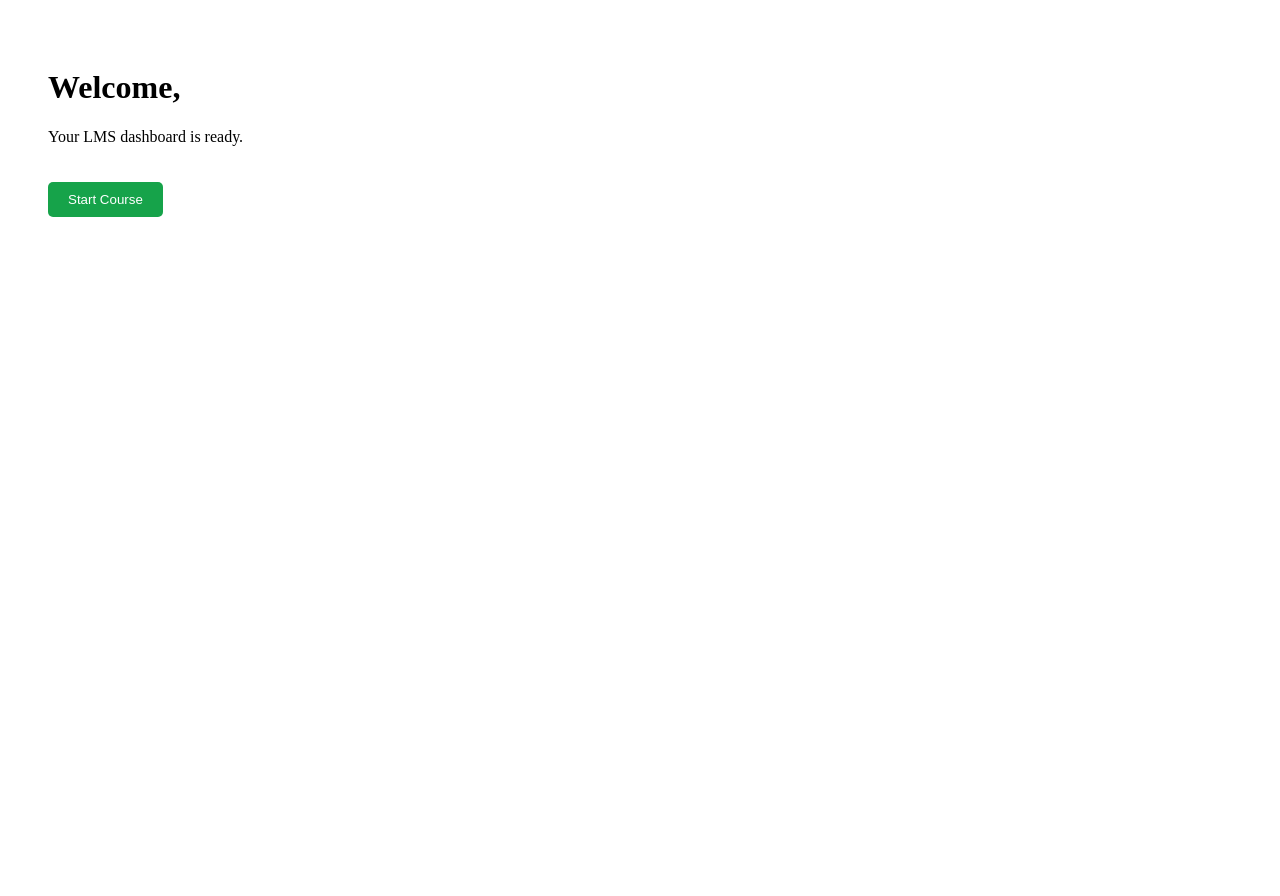
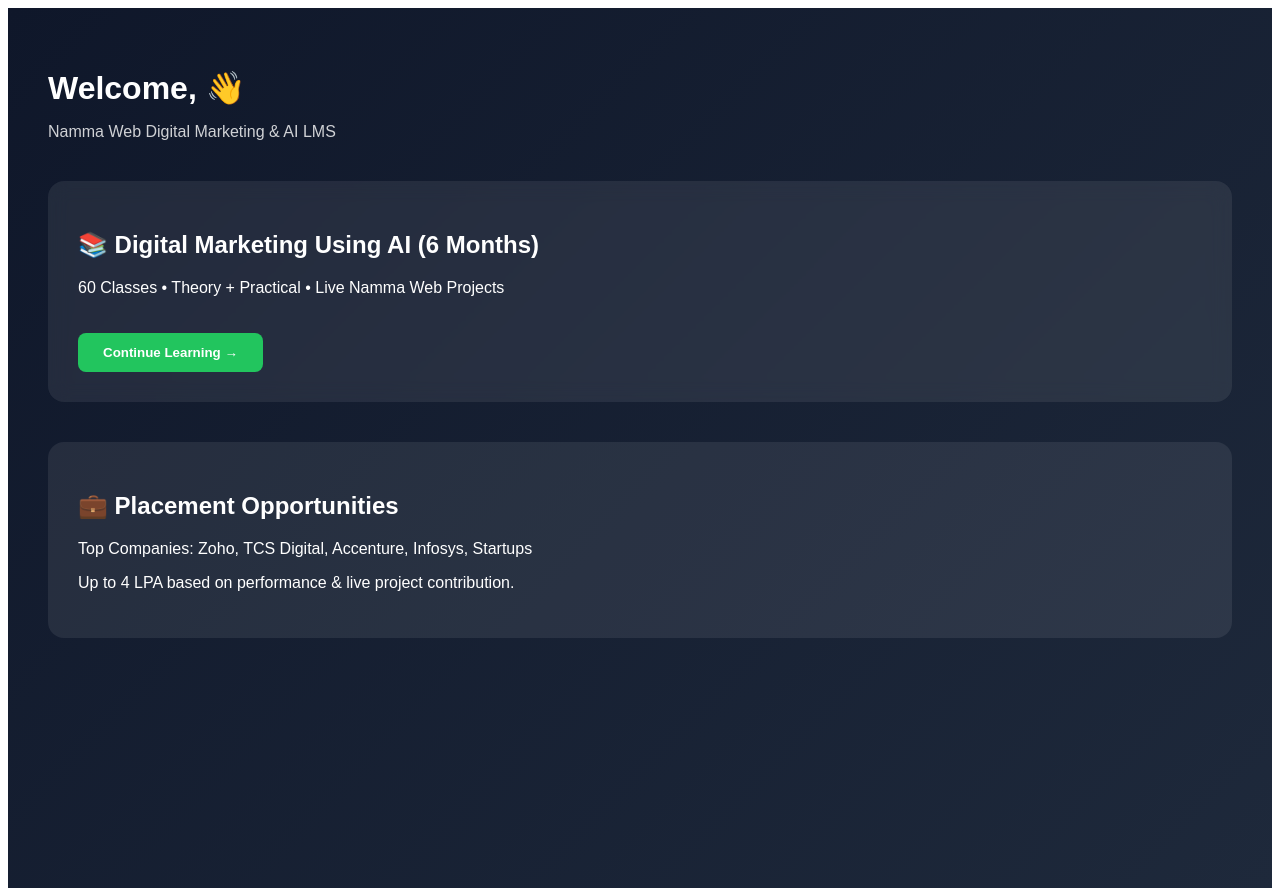
Before and after one commit to nammaweb/nammaweblmsdigital-marketing, a Next.js app: page /dashboard in a window 1280 px wide. Before the commit the page ends 800 px from the top, so only its background shows below. Built offline with nearby package versions, Linux system fonts and the light colour scheme.

Commit message:
Update page.js

```diff
--- a/app/dashboard/page.js
+++ b/app/dashboard/page.js
@@ -7,31 +7,75 @@ export default function DashboardPage() {
 
   useEffect(() => {
     const storedName = localStorage.getItem("studentName");
-    if (storedName) {
-      setName(storedName);
-    }
+    if (storedName) setName(storedName);
   }, []);
 
   return (
-    <div style={{ padding: "40px" }}>
-      <h1>Welcome, {name}</h1>
-      <p>Your LMS dashboard is ready.</p>
+    <div style={{
+      minHeight: "100vh",
+      background: "linear-gradient(135deg, #0f172a, #1e293b)",
+      color: "white",
+      padding: "40px",
+      fontFamily: "Arial"
+    }}>
+
+      <h1 style={{ fontSize: "32px", marginBottom: "10px" }}>
+        Welcome, {name} 👋
+      </h1>
+
+      <p style={{ opacity: 0.8 }}>
+        Namma Web Digital Marketing & AI LMS
+      </p>
+
+      {/* Course Card */}
+      <div style={{
+        marginTop: "40px",
+        padding: "30px",
+        borderRadius: "16px",
+        background: "rgba(255,255,255,0.08)",
+        backdropFilter: "blur(10px)",
+        transition: "0.3s",
+      }}>
+        <h2>📚 Digital Marketing Using AI (6 Months)</h2>
+        <p>
+          60 Classes • Theory + Practical • Live Namma Web Projects
+        </p>
 
         <button
           onClick={() => {
-          window.location.href = "/lesson?day=1";
+            window.location.href = "/course";
           }}
           style={{
-          padding: "10px 20px",
-          background: "#16a34a",
+            marginTop: "20px",
+            padding: "12px 25px",
+            background: "#22c55e",
             color: "white",
             border: "none",
-          borderRadius: "5px",
-          marginTop: "20px"
+            borderRadius: "8px",
+            cursor: "pointer",
+            fontWeight: "bold"
           }}
         >
-        Start Course
+          Continue Learning →
         </button>
+      </div>
+
+      {/* Placement Section */}
+      <div style={{
+        marginTop: "40px",
+        padding: "30px",
+        borderRadius: "16px",
+        background: "rgba(255,255,255,0.08)"
+      }}>
+        <h2>💼 Placement Opportunities</h2>
+        <p>
+          Top Companies: Zoho, TCS Digital, Accenture, Infosys, Startups
+        </p>
+        <p>
+          Up to 4 LPA based on performance & live project contribution.
+        </p>
+      </div>
+
     </div>
   );
 }
```
Lines whose indentation alone changed are shown as unchanged.
